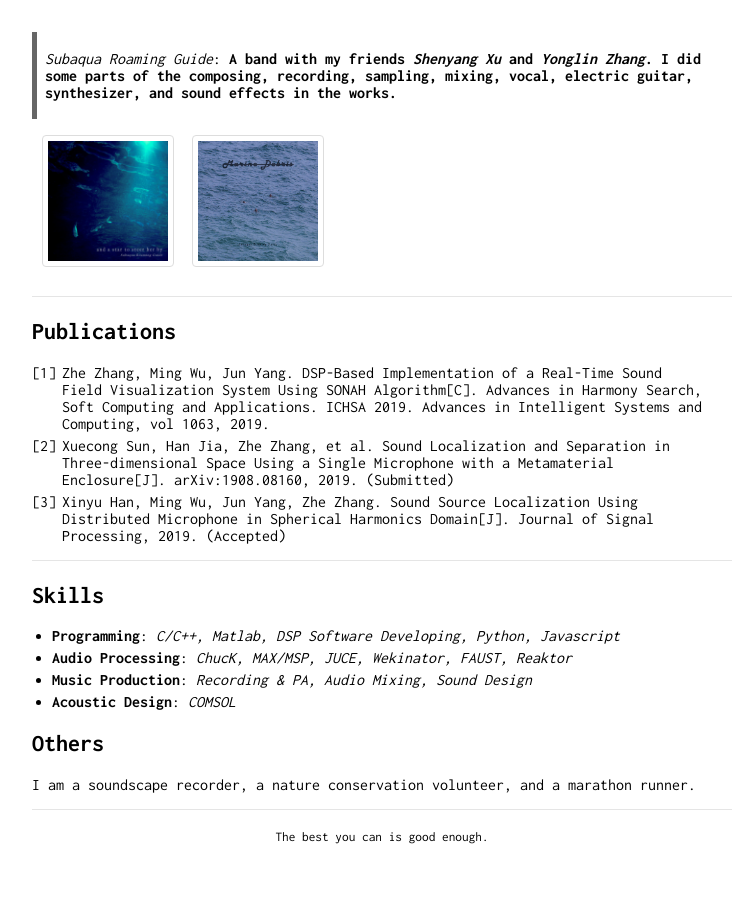
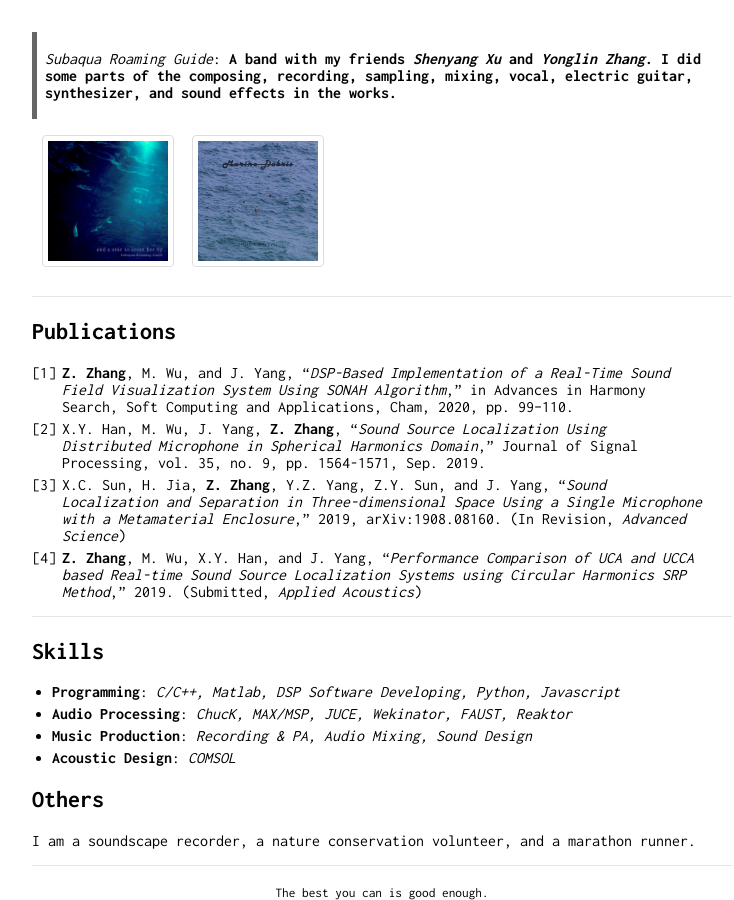
Before and after one commit to Paranoid2droid/cv, a Jekyll site: the page built from index.md, in a window 1280 px wide and 900 px high, scrolled down 2910 px. Shown: the whole window, without its empty margins (258-992 px from the left). Built offline with Jekyll 4.4.1, drawn with Linux system fonts in a browser that asks for light colours; before the commit the page ends 3754 px from its top, so only the background shows below that.

Commit message:
update publications

```diff
--- a/index.md
+++ b/index.md
@@ -134,9 +134,10 @@ Based on a scale model of a theater in sound-proof chamber, modified the acousti
 
 ## Publications
 
-1. Zhe Zhang, Ming Wu, Jun Yang. DSP-Based Implementation of a Real-Time Sound Field Visualization System Using SONAH Algorithm[C]. Advances in Harmony Search, Soft Computing and Applications. ICHSA 2019. Advances in Intelligent Systems and Computing, vol 1063, 2019.
-2. Xuecong Sun, Han Jia, Zhe Zhang, et al. Sound Localization and Separation in Three-dimensional Space Using a Single Microphone with a Metamaterial Enclosure[J]. arXiv:1908.08160, 2019. (Submitted)
-3. Xinyu Han, Ming Wu, Jun Yang, Zhe Zhang. Sound Source Localization Using Distributed Microphone in Spherical Harmonics Domain[J]. Journal of Signal Processing, 2019. (Accepted)
+1. **Z. Zhang**, M. Wu, and J. Yang, “*DSP-Based Implementation of a Real-Time Sound Field Visualization System Using SONAH Algorithm*,” in Advances in Harmony Search, Soft Computing and Applications, Cham, 2020, pp. 99–110.
+2. X.Y. Han, M. Wu, J. Yang, **Z. Zhang**, “*Sound Source Localization Using Distributed Microphone in Spherical Harmonics Domain*,” Journal of Signal Processing, vol. 35, no. 9, pp. 1564-1571, Sep. 2019.
+3. X.C. Sun, H. Jia, **Z. Zhang**, Y.Z. Yang, Z.Y. Sun, and J. Yang, “*Sound Localization and Separation in Three-dimensional Space Using a Single Microphone with a Metamaterial Enclosure*,” 2019, arXiv:1908.08160. (In Revision, *Advanced Science*)
+4. **Z. Zhang**, M. Wu, X.Y. Han, and J. Yang, “*Performance Comparison of UCA and UCCA based Real-time Sound Source Localization Systems using Circular Harmonics SRP Method*,” 2019. (Submitted, *Applied Acoustics*)
 
 ---
 
```
